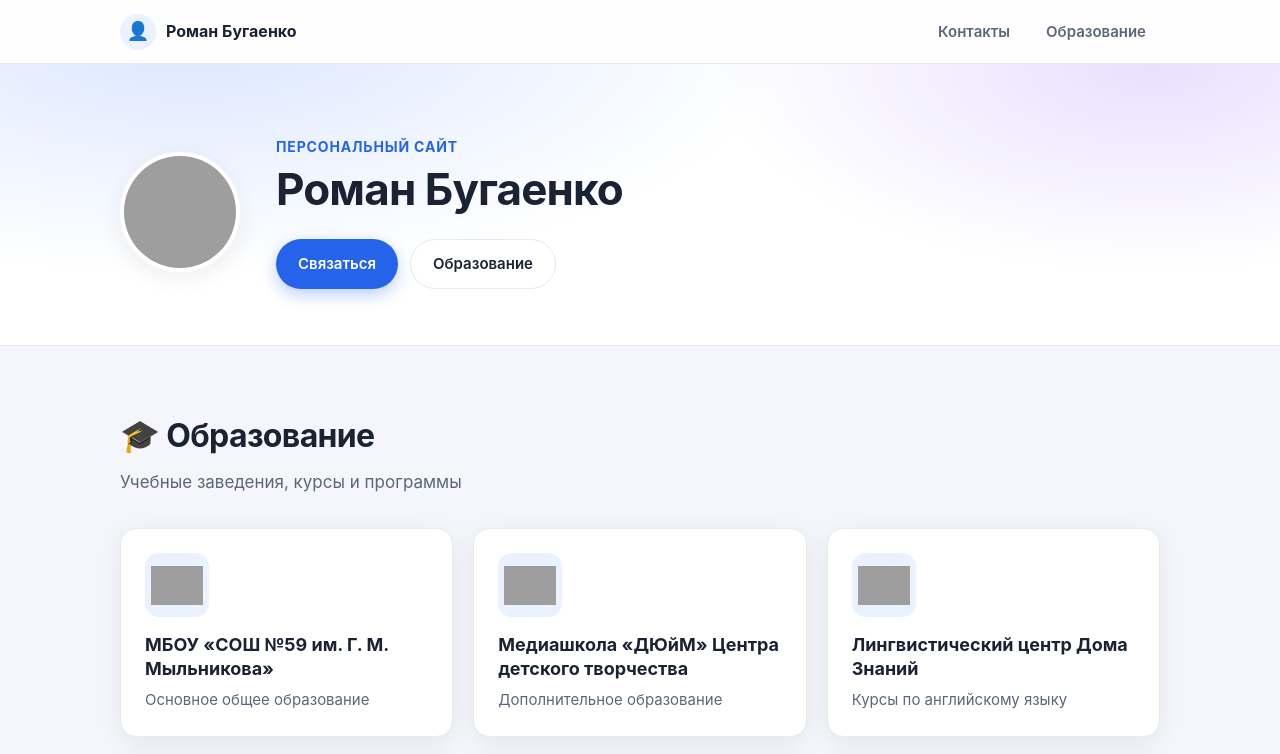
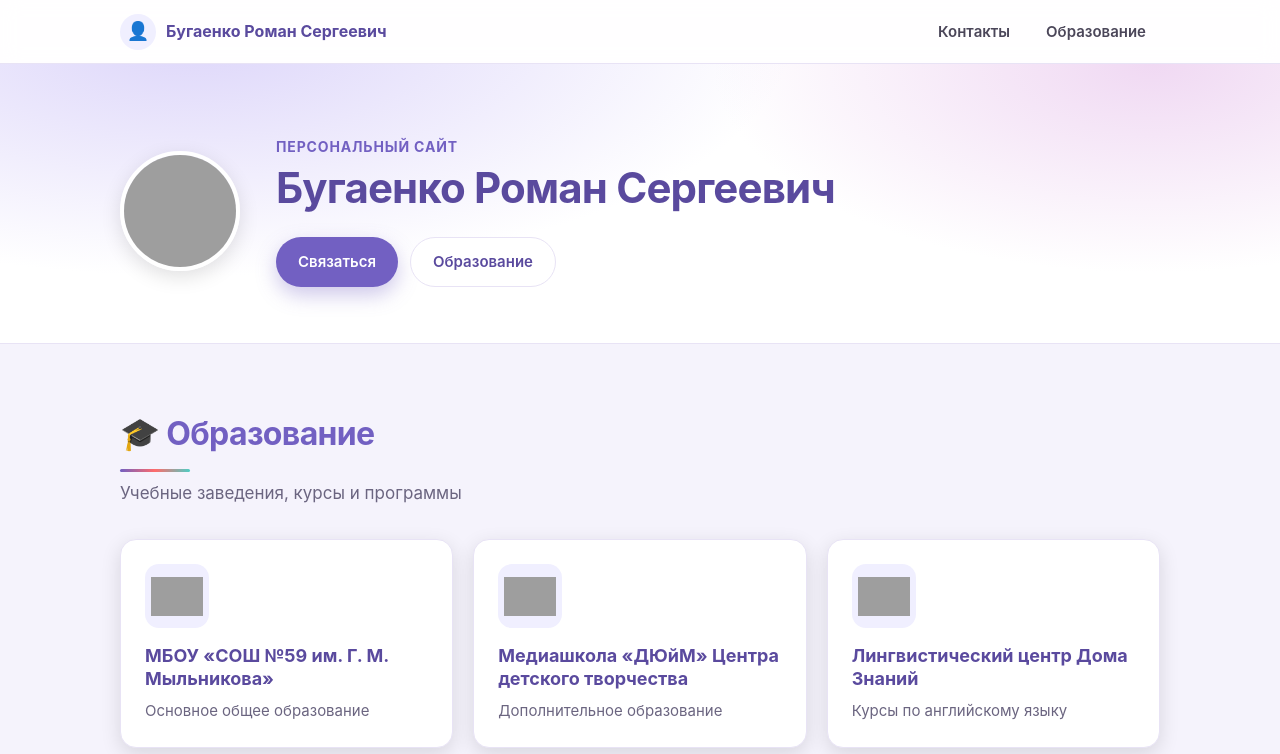
Before and after one commit to bugromka/personal-site, a plain HTML site: page index.html in a window 1280 px wide. Shown: the top 754 px of the page. Drawn offline with Linux system fonts and the light colour scheme; grey boxes are pictures that could not be loaded.

Commit message:
Apply reference purple palette, full name in header and title
Co-authored-by: arena-agent <297053741+arena-agent@users.noreply.github.com>

```diff
--- a/assets/css/style.css
+++ b/assets/css/style.css
@@ -1,19 +1,23 @@
 /* ============================================================
-   Персональный сайт — светлое оформление
+   Персональный сайт — светлое оформление,
+   цвета из эталонной страницы (фиолетовая палитра МХ «КРЯК»)
    ============================================================ */
 
 :root {
-  --bg: #f4f6fb;
+  --bg: #f5f3fc;
   --surface: #ffffff;
-  --text: #1a2233;
-  --muted: #5b6779;
-  --accent: #2563eb;
-  --accent-hover: #1d4ed8;
-  --accent-soft: #eaf1ff;
-  --border: #e4e9f2;
+  --text: #333333;
+  --muted: #6b6580;
+  --accent: #7260c2;
+  --accent-hover: #5a4a9e;
+  --accent-soft: #f0efff;
+  --accent-tint: #e9e7ff;
+  --secondary: #ff6b6b;
+  --accent-teal: #4ecdc4;
+  --border: #e8e3f5;
   --radius: 16px;
-  --shadow: 0 6px 24px rgba(26, 34, 51, 0.07);
-  --shadow-hover: 0 12px 32px rgba(26, 34, 51, 0.12);
+  --shadow: 0 6px 20px rgba(0, 0, 0, 0.12);
+  --shadow-hover: 0 15px 30px rgba(0, 0, 0, 0.18);
   --container: 1040px;
   --header-h: 64px;
 }
@@ -61,7 +65,7 @@ a {
   top: 0;
   z-index: 100;
   height: var(--header-h);
-  background: rgba(255, 255, 255, 0.85);
+  background: rgba(255, 255, 255, 0.92);
   backdrop-filter: blur(10px);
   -webkit-backdrop-filter: blur(10px);
   border-bottom: 1px solid var(--border);
@@ -80,7 +84,7 @@ a {
   align-items: center;
   gap: 10px;
   text-decoration: none;
-  color: var(--text);
+  color: var(--accent-hover);
   font-weight: 700;
 }
 
@@ -101,17 +105,17 @@ a {
 
 .nav a {
   text-decoration: none;
-  color: var(--muted);
+  color: #4b4659;
   font-weight: 600;
   font-size: 15px;
   padding: 8px 14px;
-  border-radius: 999px;
+  border-radius: 10px;
   transition: background 0.2s ease, color 0.2s ease;
 }
 
 .nav a:hover,
 .nav a:focus-visible {
-  background: var(--accent-soft);
+  background: #f1eefc;
   color: var(--accent);
   outline: none;
 }
@@ -121,8 +125,8 @@ a {
 .hero {
   padding: 72px 0 56px;
   background:
-    radial-gradient(1000px 400px at 15% -10%, #dbe7ff 0%, transparent 60%),
-    radial-gradient(800px 380px at 90% 0%, #e8e0ff 0%, transparent 55%),
+    radial-gradient(1000px 400px at 15% -10%, #ddd6fa 0%, transparent 60%),
+    radial-gradient(800px 380px at 90% 0%, #f0d9f3 0%, transparent 55%),
     var(--surface);
   border-bottom: 1px solid var(--border);
 }
@@ -161,9 +165,10 @@ a {
 
 .hero h1 {
   margin: 0 0 24px;
-  font-size: clamp(30px, 5vw, 44px);
+  font-size: clamp(28px, 5vw, 42px);
   line-height: 1.15;
   letter-spacing: -0.02em;
+  color: var(--accent-hover);
 }
 
 .hero__actions {
@@ -177,7 +182,7 @@ a {
   align-items: center;
   justify-content: center;
   padding: 12px 22px;
-  border-radius: 999px;
+  border-radius: 40px;
   font-weight: 600;
   font-size: 15px;
   text-decoration: none;
@@ -192,7 +197,7 @@ a {
 .btn--primary {
   background: var(--accent);
   color: #fff;
-  box-shadow: 0 6px 16px rgba(37, 99, 235, 0.3);
+  box-shadow: 0 8px 20px rgba(114, 96, 194, 0.35);
 }
 
 .btn--primary:hover,
@@ -203,14 +208,14 @@ a {
 
 .btn--ghost {
   background: var(--surface);
-  color: var(--text);
+  color: var(--accent-hover);
   border: 1px solid var(--border);
 }
 
 .btn--ghost:hover,
 .btn--ghost:focus-visible {
   border-color: var(--accent);
-  color: var(--accent);
+  background: var(--accent-soft);
   outline: none;
 }
 
@@ -230,6 +235,17 @@ a {
   margin: 0 0 8px;
   font-size: clamp(24px, 3.5vw, 32px);
   letter-spacing: -0.02em;
+  color: var(--accent);
+}
+
+.section__title::after {
+  content: "";
+  display: block;
+  width: 70px;
+  height: 3px;
+  margin-top: 10px;
+  border-radius: 3px;
+  background: linear-gradient(90deg, var(--accent), var(--secondary), var(--accent-teal));
 }
 
 .section__subtitle {
@@ -262,7 +278,7 @@ a {
 .card:hover {
   transform: translateY(-4px);
   box-shadow: var(--shadow-hover);
-  border-color: #cfdaf0;
+  border-color: #d9d2f0;
 }
 
 .card__logo {
@@ -292,6 +308,7 @@ a {
   margin: 0 0 8px;
   font-size: 18px;
   line-height: 1.3;
+  color: var(--accent-hover);
 }
 
 .card__desc {
@@ -337,7 +354,7 @@ a {
 
 .footer__copyright {
   margin: 0 0 6px;
-  color: var(--text);
+  color: var(--accent-hover);
   font-weight: 700;
   font-size: 15px;
 }
@@ -388,13 +405,18 @@ a {
     padding: 48px 0;
   }
 
+  .nav {
+    flex-wrap: wrap;
+    justify-content: flex-end;
+  }
+
   .nav a {
     padding: 8px 10px;
     font-size: 14px;
   }
 
   .logo__name {
-    max-width: 40vw;
+    max-width: 45vw;
     overflow: hidden;
     text-overflow: ellipsis;
     white-space: nowrap;
--- a/index.html
+++ b/index.html
@@ -3,9 +3,9 @@
 <head>
     <meta charset="UTF-8">
     <meta name="viewport" content="width=device-width, initial-scale=1.0">
-    <meta name="description" content="Роман Бугаенко — образование и контакты.">
-    <meta name="theme-color" content="#2563eb">
-    <title>Роман Бугаенко — Образование и контакты</title>
+    <meta name="description" content="Бугаенко Роман Сергеевич — образование и контакты.">
+    <meta name="theme-color" content="#7260c2">
+    <title>Бугаенко Роман Сергеевич — Образование и контакты</title>
     <link rel="stylesheet" href="assets/css/style.css">
 </head>
 <body id="top">
@@ -14,7 +14,7 @@
         <div class="container header__inner">
             <a class="logo" href="#top">
                 <span class="logo__avatar" aria-hidden="true">👤</span>
-                <span class="logo__name">Роман Бугаенко</span>
+                <span class="logo__name">Бугаенко Роман Сергеевич</span>
             </a>
             <nav class="nav" aria-label="Основная навигация">
                 <a href="#contacts">Контакты</a>
@@ -28,10 +28,10 @@
         <section class="hero">
             <div class="container hero__inner">
                 <img src="https://www.yacluster-kryak.ru/assets/images/d34dbeae996a642f.jpg"
-                     alt="Роман Бугаенко" class="hero__avatar" data-fallback="👤" referrerpolicy="no-referrer">
+                     alt="Бугаенко Роман Сергеевич" class="hero__avatar" data-fallback="👤" referrerpolicy="no-referrer">
                 <div class="hero__text">
                     <p class="hero__eyebrow">Персональный сайт</p>
-                    <h1>Роман Бугаенко</h1>
+                    <h1>Бугаенко Роман Сергеевич</h1>
                     <div class="hero__actions">
                         <a class="btn btn--primary" href="#contacts">Связаться</a>
                         <a class="btn btn--ghost" href="#education">Образование</a>
```
Also changed, not shown: 2 other files.
